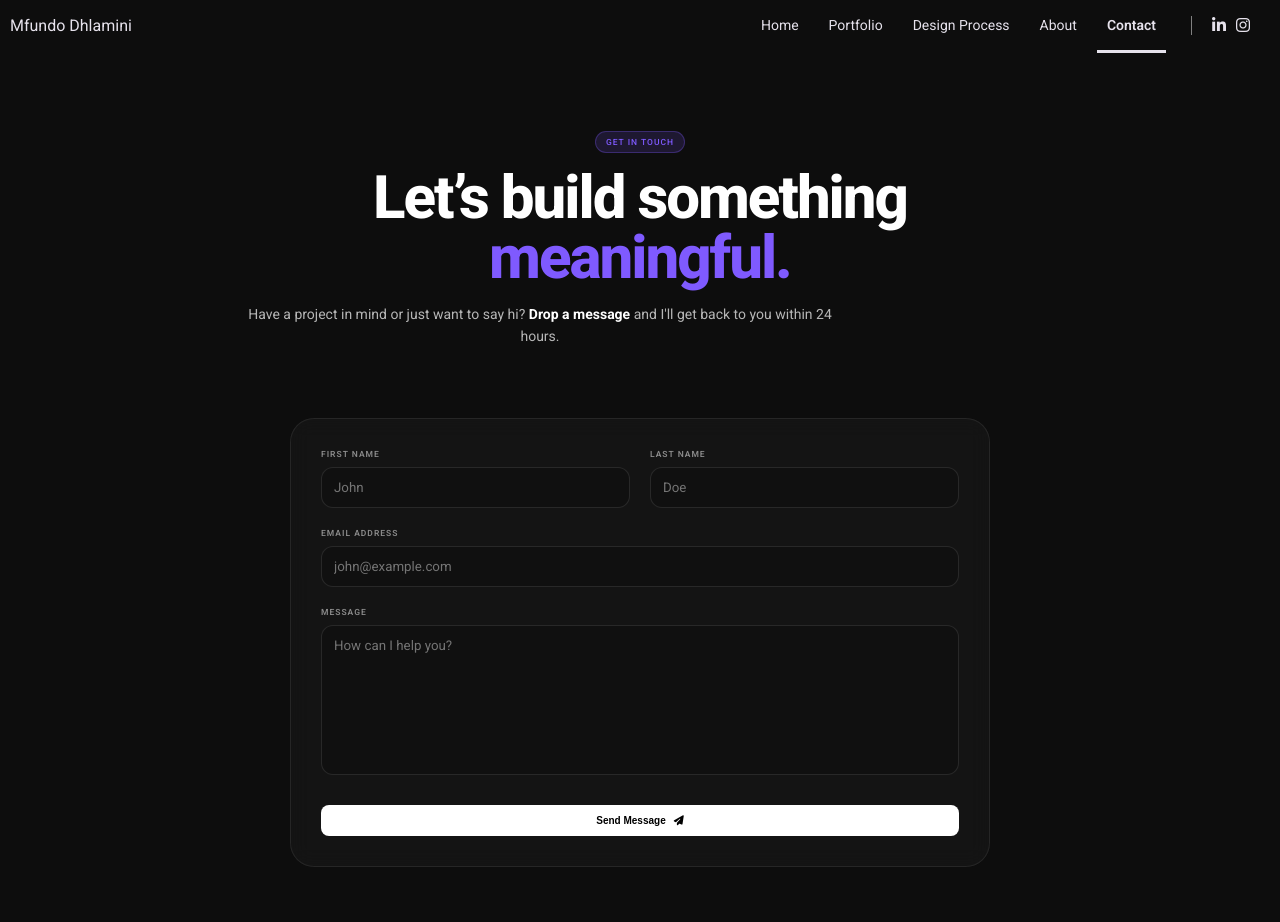
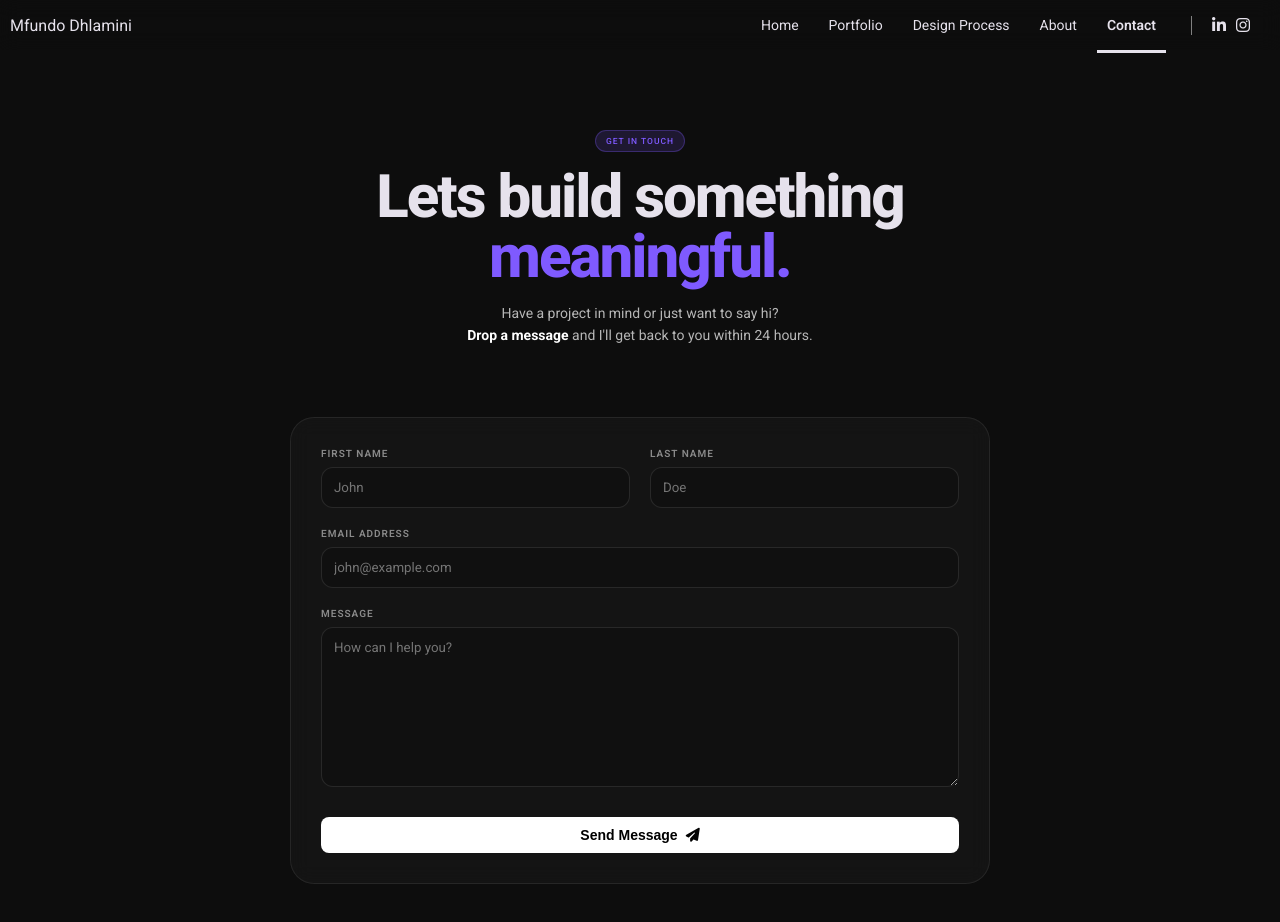
Before and after one commit to M7UNDO/Mfundo-Studio, a React (Vite) app: page /contact in a window 1280 px wide. Shown: the top 922 px of the page. Built offline with nearby package versions, Linux system fonts and the light colour scheme.

Commit message:
Contact Page Fixes

```diff
--- a/package.json
+++ b/package.json
@@ -4,7 +4,7 @@
   "version": "0.0.0",
   "type": "module",
   "scripts": {
-    "dev": "vite",
+    "dev": "vite --host",
     "build": "vite build",
     "lint": "eslint .",
     "preview": "vite preview"
--- a/src/components/StarfieldBackground.jsx
+++ b/src/components/StarfieldBackground.jsx
@@ -15,7 +15,7 @@
     const canvas = canvasRef.current;
     const ctx = canvas.getContext("2d");
     let width, height, stars = [];
-    let time = 0; // Global time tracker for the drift
+    let time = 0;
 
     const mouse = { x: 0, y: 0, targetX: 0, targetY: 0 };
     const scroll = { value: 0 };
@@ -50,7 +50,7 @@
     };
 
     const tick = () => {
-      time += 0.5; // Increment time for movement
+      time += 0.5;
 
       mouse.x += (mouse.targetX - mouse.x) * 0.05;
       mouse.y += (mouse.targetY - mouse.y) * 0.05;
@@ -58,17 +58,16 @@
       ctx.clearRect(0, 0, width, height);
 
       stars.forEach(star => {
-        // 1. Calculate Idle Drift (Sin/Cos wave)
+
         const driftX = Math.cos(time * 0.01 * star.driftSpeed + star.driftOffset) * 15;
         const driftY = Math.sin(time * 0.01 * star.driftSpeed + star.driftOffset) * 15;
 
-        // 2. Apply Drift to the base coordinates within the calculation
+
         const factor = 1000 / (1000 - (scroll.value * 500));
         const x = (star.x + driftX - width / 2 + mouse.x * (star.z / 500)) * factor + width / 2;
         const y = (star.y + driftY - height / 2 + mouse.y * (star.z / 500)) * factor + height / 2;
         const s = star.size * factor;
 
-        // 3. Optional: Add a subtle twinkle to the opacity
         const twinkle = star.opacity * (0.6 + Math.abs(Math.sin(time * star.twinkleSpeed)) * 0.4);
 
         if (x > -50 && x < width + 50 && y > -50 && y < height + 50) {
--- a/src/index.css
+++ b/src/index.css
@@ -1,5 +1,5 @@
 :root{
-  --accent-colour: #256EFF;
+  --accent-colour: #7f5aff;
   --accent-colour-hover: #346bd9;
   --background-colour:  rgb(13, 13, 13);
   --primary-colour: rgb(230, 226, 236);;
@@ -11,6 +11,7 @@
 
 html{
   font-size: 62.5%;
+  scroll-behavior: smooth;
 }
 
 *{
--- a/src/pages/About.jsx
+++ b/src/pages/About.jsx
@@ -6,6 +6,7 @@
 
   return (
     <section className="about-section">
+      <h1>Hello</h1>
 
     </section>
   );
--- a/src/pages/Contact.jsx
+++ b/src/pages/Contact.jsx
@@ -1,14 +1,15 @@
 import React from "react";
 import "../styles/Contact.css";
+
 
 export default function Contact() {
   return (
     <section className="contact-page">
       <div className="contact-hero">
         <span className="hero-badge">Get in Touch</span>
-        <h1 className="hero-title">Let’s build something <span>meaningful.</span></h1>
+        <h1 className="hero-title">Lets build something <span>meaningful.</span></h1>
         <p className="hero-description">
-          Have a project in mind or just want to say hi? <strong>Drop a message</strong> and I'll get back to you within 24 hours.
+          Have a project in mind or just want to say hi?<br></br> <strong>Drop a message</strong> and I'll get back to you within 24 hours.
         </p>
       </div>
 
@@ -17,22 +18,22 @@
           <div className="form-row">
             <div className="form-group">
               <label htmlFor="first_name">First Name</label>
-              <input type="text" id="first_name" placeholder="John" required />
+              <input type="text" id="first_name" placeholder="John" required className="contact-input"/>
             </div>
             <div className="form-group">
               <label htmlFor="last_name">Last Name</label>
-              <input type="text" id="last_name" placeholder="Doe" required />
+              <input type="text" id="last_name" placeholder="Doe" required className="contact-input"/>
             </div>
           </div>
 
           <div className="form-group">
             <label htmlFor="email">Email Address</label>
-            <input type="email" id="email" placeholder="john@example.com" required />
+            <input type="email" id="email" placeholder="john@example.com" required className="contact-input"/>
           </div>
 
           <div className="form-group">
             <label htmlFor="message">Message</label>
-            <textarea id="message" placeholder="How can I help you?" required />
+            <textarea id="message" placeholder="How can I help you?" required className="contact-input"/>
           </div>
 
           <button type="submit" className="primary-btn">
--- a/src/pages/Home.jsx
+++ b/src/pages/Home.jsx
@@ -8,7 +8,6 @@
   const container = useRef();
 
   useGSAP(() => {
-    // Pro stagger entrance for the text
     const tl = gsap.timeline();
     tl.from(".hero-badge", { opacity: 0, y: 20, duration: 0.8 })
       .from(".hero-title span", {
@@ -24,11 +23,11 @@
 
   return (
     <main className="home-page" ref={container}>
-      <MagneticDotGrid />
+      {/*<MagneticDotGrid />*/}
 
       <section className="hero-section">
         <div className="hero-content">
-          <span className="hero-badge">Available for 2026 roles</span>
+          <span className="hero-badge">Available for 2026/2027 roles</span>
 
           <h1 className="hero-title">
             <span>Mfundo</span> <span>Dhlamini.</span>
--- a/src/pages/Portfolio.jsx
+++ b/src/pages/Portfolio.jsx
@@ -1,10 +1,8 @@
 import React from 'react'
-import StarfieldBackground from '../components/StarfieldBackground'
 
 export default function Portfolio() {
   return (
     <div>
-        <StarfieldBackground/>
     </div>
   )
 }
--- a/src/styles/Contact.css
+++ b/src/styles/Contact.css
@@ -6,22 +6,28 @@
   align-items: center;
   justify-content: center;
   padding: 8rem 2rem;
-  color: #ffffff;
 }
 
 .contact-hero {
+  display: flex;
+  flex-direction: column;
+  align-items: center;
   text-align: center;
   max-width: 800px;
   margin-bottom: 4rem;
 }
 
-/* Reusing your Homepage Title Style */
+
 .contact-hero .hero-title {
   margin-bottom: 1.5rem;
 }
 
+.hero-description{
+  width: 100%;
+}
+
 .contact-hero .hero-title span {
-  color: #7f5aff;
+  color: var(--accent-colour);
 }
 
 .contact-form-wrapper {
@@ -30,7 +36,6 @@
   position: relative;
 }
 
-/* Subtle Glassmorphism effect */
 #contact-form {
   background: rgba(255, 255, 255, 0.03);
   backdrop-filter: blur(10px);
@@ -55,7 +60,7 @@
 }
 
 .form-group label {
-  font-size: 0.85rem;
+  font-size: 1rem;
   font-weight: 600;
   text-transform: uppercase;
   letter-spacing: 1px;
@@ -68,37 +73,41 @@
   border: 1px solid rgba(255, 255, 255, 0.1);
   border-radius: 12px;
   padding: 1.2rem;
-  color: white;
+  color: var(--typography-colour);
   font-family: inherit;
   transition: all 0.3s ease;
 }
 
-/* High-tech focus state */
+#contact-form .contact-input:hover{
+  border-color: var(--accent-colour);
+}
+
+
 #contact-form input:focus,
 #contact-form textarea:focus {
   outline: none;
-  border-color: #7f5aff;
+  border-color: var(--accent-colour);
   background: rgba(127, 90, 255, 0.05);
   box-shadow: 0 0 20px rgba(127, 90, 255, 0.1);
 }
 
 #message {
-  min-height: 150px;
-  resize: none;
+  min-height: 16rem;
+  resize: vertical;
 }
 
-/* Matching your Primary Button from Home */
-.primary-btn {
+
+.contact-page .primary-btn {
   margin-top: 1rem;
   width: 100%;
   display: flex;
   justify-content: center;
   align-items: center;
   gap: 0.8rem;
-  font-size: 1rem;
+  font-size: 1.4rem;
 }
 
-/* Mobile Responsiveness */
+
 @media (max-width: 600px) {
   .form-row {
     grid-template-columns: 1fr;
--- a/src/styles/MagneticDotGrid.css
+++ b/src/styles/MagneticDotGrid.css
@@ -2,7 +2,7 @@
   position: fixed;
   inset: 0;
   z-index: -1;
-  background: #0a0a0c; /* Deep matte black */
+  background: #0a0a0c;
   overflow: hidden;
 }
 
@@ -12,7 +12,7 @@
   display: block;
 }
 
-/* Optional: Add a subtle overlay to make text pop */
+
 .magnetic-container::after {
   content: "";
   position: absolute;
--- a/src/styles/Navbar.css
+++ b/src/styles/Navbar.css
@@ -1,5 +1,10 @@
 header {
+  position: sticky;
+  top: 0;
   height: 5rem;
+  z-index: 99;
+  background: transparent;
+  backdrop-filter: blur(10px);
 }
 
 .navbar {
```
